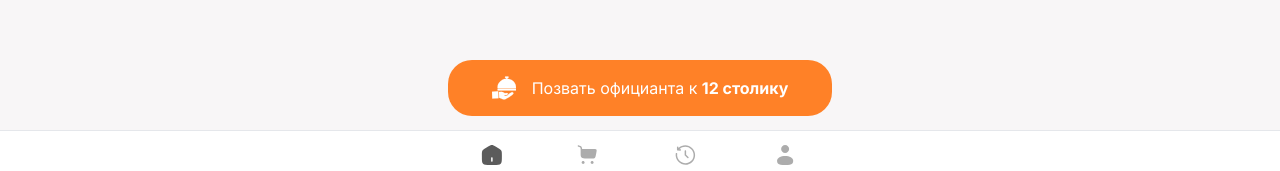
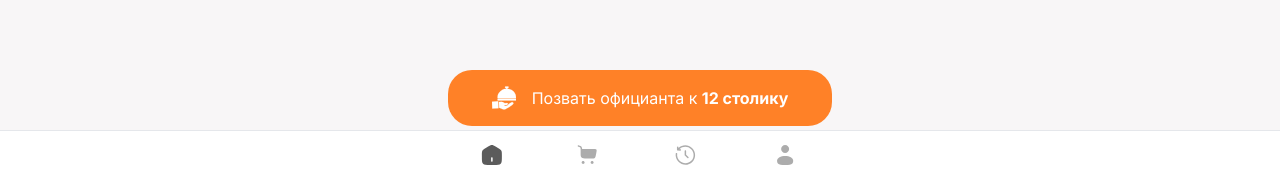
Before and after one commit to Seitek2002/imenu-re-design, a Next.js app: page /scan in a window 1280 px wide. Shown: the part 597-768 px from the top of the page. Built offline with nearby package versions, Linux system fonts and the light colour scheme; no server answers.

Commit message:
animation-changed

```diff
--- a/src/app/(home)/[venue]/_components/Footer/Footer.tsx
+++ b/src/app/(home)/[venue]/_components/Footer/Footer.tsx
@@ -47,10 +47,29 @@ const Footer: FC = () => {
 
   return (
     <footer className='fixed -bottom-6 left-0 right-0 flex flex-col items-center z-10'>
+      <div className='flex w-full justify-center items-center'>
+        <div
+          className='p-2.5 overflow-hidden transition-all duration-500'
+          style={{
+            maxHeight: showNext ? 80 : 0,
+            padding: showNext ? '10px' : '0',
+            paddingBottom: showNext ? '10px' : '0',
+            flex: showNext ? 1 : 0,
+            width: showNext ? '80%' : '0%',
+          }}
+        >
+          <Link
+            href={PAGES.BASKET(venueRoot)}
+            className='block text-center bg-[#FF7A00] text-white rounded-3xl py-3.5 font-semibold'
+            style={{ opacity: showNext ? 1 : 0, transition: 'opacity 500ms' }}
+          >
+            Перейти в корзину · {Math.round(subtotal * 100) / 100} c
+          </Link>
+        </div>
         <button
           aria-label='Позвать официанта'
           className={`group flex items-center bg-[#FF8127] text-white rounded-3xl mb-1 overflow-hidden transition-all duration-1000 ${
-          collapsed ? 'p-3.5 ml-[80%]' : 'py-4 px-11 gap-2'
+            collapsed ? 'p-2.5' : 'py-4 px-11 gap-2'
           }`}
         >
           <Image src={bellIcon} alt='bell icon' />
@@ -64,21 +83,6 @@ const Footer: FC = () => {
             Позвать официанта к <b>12 столику</b>
           </span>
         </button>
-      <div
-        className='w-full p-2.5 overflow-hidden transition-[max-height] duration-500'
-        style={{
-          maxHeight: showNext ? 80 : 0,
-          paddingBottom: showNext ? '10px' : '0',
-        }}
-        aria-hidden={!showNext}
-      >
-        <Link
-          href={PAGES.BASKET(venueRoot)}
-          className='block text-center bg-[#FF7A00] text-white rounded-3xl py-3.5 font-semibold'
-          style={{ opacity: showNext ? 1 : 0, transition: 'opacity 500ms' }}
-        >
-          Перейти в корзину · {Math.round(subtotal * 100) / 100} c
-        </Link>
       </div>
       <Nav />
     </footer>
```
Lines whose indentation alone changed are shown as unchanged.
